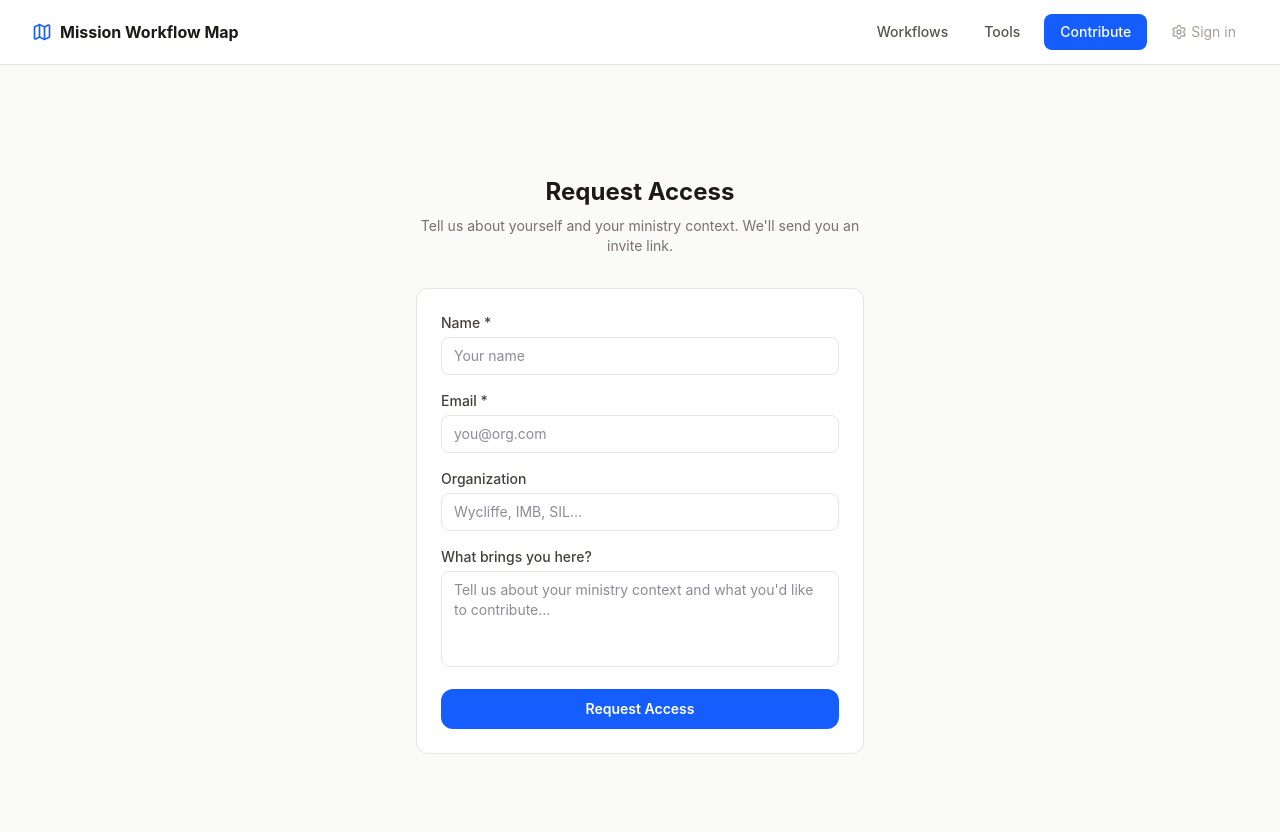
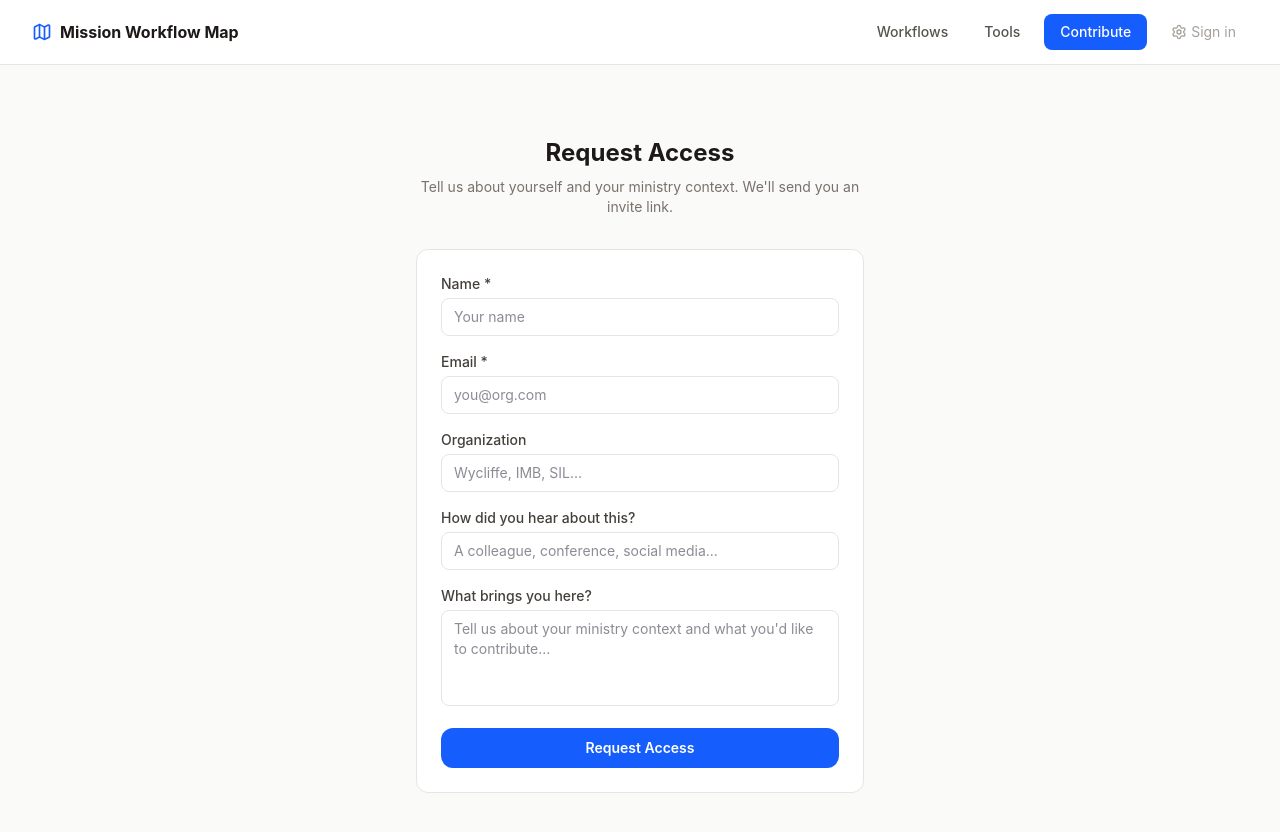
Before and after one commit to rdai/minflow, a Next.js app: page /request-access in a window 1280 px wide. Shown: the top 832 px of the page. Built offline with nearby package versions, Linux system fonts and the light colour scheme; no server answers.

Commit message:
add referral field

```diff
--- a/src/app/api/request-access/route.ts
+++ b/src/app/api/request-access/route.ts
@@ -3,13 +3,13 @@ import { createClient } from '@/lib/supabase/server'
 import { Resend } from 'resend'
 
 export async function POST(req: NextRequest) {
-  const { name, email, org, message } = await req.json()
+  const { name, email, org, message, referral } = await req.json()
   if (!name || !email) return NextResponse.json({ error: 'Name and email required' }, { status: 400 })
 
   const supabase = await createClient()
   const { error } = await supabase
     .from('access_requests')
-    .insert({ name, email, org: org || null, message: message || null })
+    .insert({ name, email, org: org || null, message: message || null, referral: referral || null })
 
   if (error) return NextResponse.json({ error: error.message }, { status: 500 })
 
@@ -25,6 +25,7 @@ export async function POST(req: NextRequest) {
 Name: ${name}
 Email: ${email}
 Org: ${org || '—'}
+Heard via: ${referral || '—'}
 
 Message:
 ${message || '—'}
--- a/src/components/admin/AccessRequestsManager.tsx
+++ b/src/components/admin/AccessRequestsManager.tsx
@@ -56,7 +56,7 @@ export default function AccessRequestsManager({ requests }: { requests: AccessRe
                   {req.status}
                 </span>
               </div>
-              <p className="text-sm text-stone-500">{req.email}{req.org ? ` · ${req.org}` : ""}</p>
+              <p className="text-sm text-stone-500">{req.email}{req.org ? ` · ${req.org}` : ""}{req.referral ? ` · via ${req.referral}` : ""}</p>
               {req.message && (
                 <p className="text-sm text-stone-600 mt-2 bg-stone-50 rounded-lg p-3">{req.message}</p>
               )}
--- a/src/components/auth/RequestAccessForm.tsx
+++ b/src/components/auth/RequestAccessForm.tsx
@@ -7,6 +7,7 @@ export default function RequestAccessForm() {
   const [email, setEmail] = useState("")
   const [org, setOrg] = useState("")
   const [message, setMessage] = useState("")
+  const [referral, setReferral] = useState("")
   const [loading, setLoading] = useState(false)
   const [done, setDone] = useState(false)
   const [error, setError] = useState("")
@@ -19,7 +20,7 @@ export default function RequestAccessForm() {
     const res = await fetch("/api/request-access", {
       method: "POST",
       headers: { "Content-Type": "application/json" },
-      body: JSON.stringify({ name, email, org, message }),
+      body: JSON.stringify({ name, email, org, message, referral }),
     })
     const json = await res.json()
 
@@ -39,7 +40,7 @@ export default function RequestAccessForm() {
         <div className="text-3xl mb-3">✓</div>
         <h2 className="font-semibold text-stone-900 mb-2">Request received</h2>
         <p className="text-stone-500 text-sm">
-          We'll review your request and send an invite link to <strong>{email}</strong>.
+          We'll review your request and if approved, you will receive an invite link to <strong>{email}</strong>.
         </p>
       </div>
     )
@@ -78,6 +79,15 @@ export default function RequestAccessForm() {
         />
       </div>
       <div>
+        <label className="block text-sm font-medium text-stone-700 mb-1">How did you hear about this?</label>
+        <input
+          value={referral}
+          onChange={(e) => setReferral(e.target.value)}
+          className="w-full border border-stone-200 rounded-lg px-3 py-2 text-sm focus:outline-none focus:border-blue-400 focus:ring-2 focus:ring-blue-100"
+          placeholder="A colleague, conference, social media..."
+        />
+      </div>
+      <div>
         <label className="block text-sm font-medium text-stone-700 mb-1">What brings you here?</label>
         <textarea
           value={message}
--- a/src/types/index.ts
+++ b/src/types/index.ts
@@ -68,6 +68,7 @@ export interface AccessRequest {
   name: string
   email: string
   org: string | null
+  referral: string | null
   message: string | null
   status: 'pending' | 'invited' | 'declined'
   created_at: string
```
